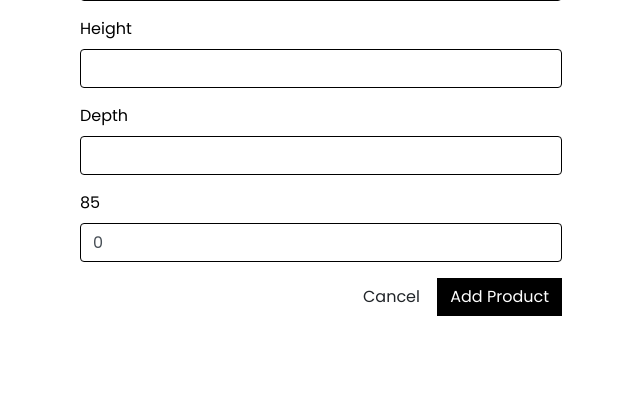
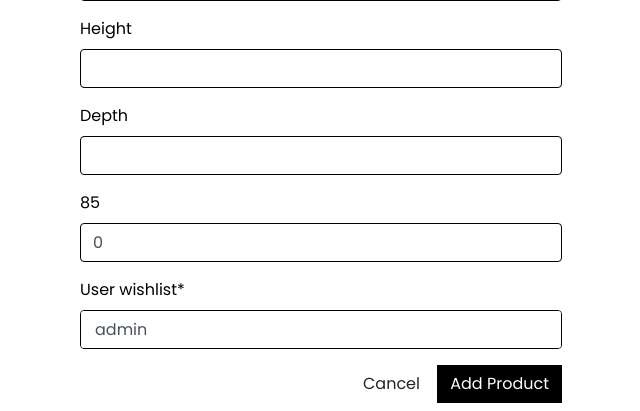
Before and after one commit to LeanneCodes/Home-ish, a Django app: page /products/add/ in a window 1280 px wide. Shown: the part 1110-1521 px from the top of the page, without its empty margins (63-703 px from the left). Before the commit the page ends 1426 px from the top, so only its background shows below. Run offline with Django 3.2, Linux system fonts and the light colour scheme; a user stored in the database is signed in; data comes from the database, SQL or seed files in the repository; parts of the project's set-up code (start-up, migrations or seed data) failed here and were passed over; some libraries are stand-ins or nearby versions.

Commit message:
start wishlist functionality

```diff
--- a/products/models.py
+++ b/products/models.py
@@ -1,4 +1,5 @@
 from django.db import models
+from django.conf import settings
 
 
 class Category(models.Model):
@@ -33,6 +34,7 @@ class Product(models.Model):
     height = models.CharField(max_length=254, null=True, blank=True)
     depth = models.CharField(max_length=254, null=True, blank=True)
     sale = models.IntegerField('85', blank=True, default=0)
+    user_wishlist = models.ManyToManyField(settings.AUTH_USER_MODEL, related_name='wishlist')
 
     def __str__(self):
         return self.name
@@ -42,8 +44,3 @@ class Product(models.Model):
         """ Calculate cost with the discount """
         price = int(self.price * (100 - 15) / 100)
         return price
-
-
-class Wishlist(models.Model):
-    category = models.ForeignKey(Category, on_delete=models.CASCADE)
-    product = models.ForeignKey(Product, on_delete=models.CASCADE)
--- a/products/urls.py
+++ b/products/urls.py
@@ -7,4 +7,5 @@ urlpatterns = [
     path('add/', views.add_product, name='add_product'),
     path('edit/<int:product_id>/', views.edit_product, name='edit_product'),
     path('delete/<int:product_id>/', views.delete_product, name='delete_product'),
+    path('wishlist/add_to_wishlist/<int:product_id>/', views.add_to_wishlist, name='wishlist'),
 ]
--- a/products/views.py
+++ b/products/views.py
@@ -1,4 +1,5 @@
 from django.shortcuts import render, redirect, reverse, get_object_or_404
+from django.http import HttpResponseRedirect
 from django.contrib import messages
 from django.contrib.auth.decorators import login_required
 from django.db.models import Q
@@ -138,3 +139,19 @@ def delete_product(request, product_id):
     product.delete()
     messages.success(request, 'Product deleted!')
     return redirect(reverse('products'))
+
+
+@login_required
+def wishlist(request):
+    products = Product.objects.filter(user_wishlist=request.user)
+    return render(request, "wishlist/wishlist.html", {"wishlist": products})
+
+
+@login_required
+def add_to_wishlist(request, product_id):
+    product = get_object_or_404(Product, id=product_id)
+    if product.user_wishlist.filter(id=request.user.id).exists():
+        product.user_wishlist.remove(request.user)
+    else:
+        product.user_wishlist.add(request.user)
+    return HttpResponseRedirect(request.META["HTTP_REFERER"])
--- a/requirements.txt
+++ b/requirements.txt
@@ -4,6 +4,7 @@ Django==3.2
 django-allauth==0.41.0
 django-countries==7.3.2
 django-crispy-forms==1.14.0
+django-wishlist==1.0
 oauthlib==3.2.0
 Pillow==9.0.1
 python3-openid==3.2.0
```
Also changed, not shown: wishlist/templates/wishlist/wishlist.html (+29 -1 lines), wishlist/views.py (+1 -17 lines), db.sqlite3, products/migrations/0009_delete_wishlist.py (added), products/migrations/0010_product_user_wishlist.py (added), products/migrations/0011_auto_20220328_1216.py (added).
